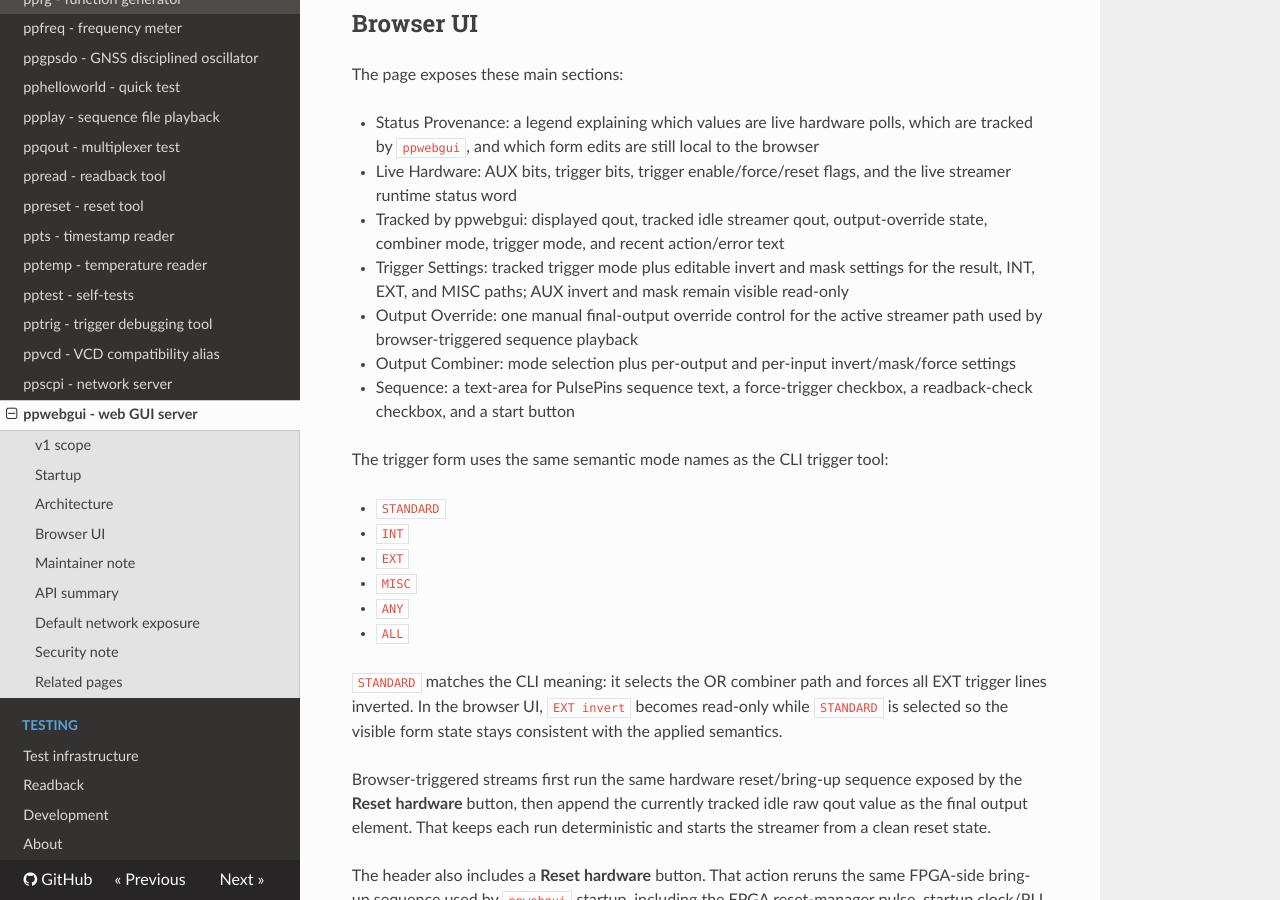
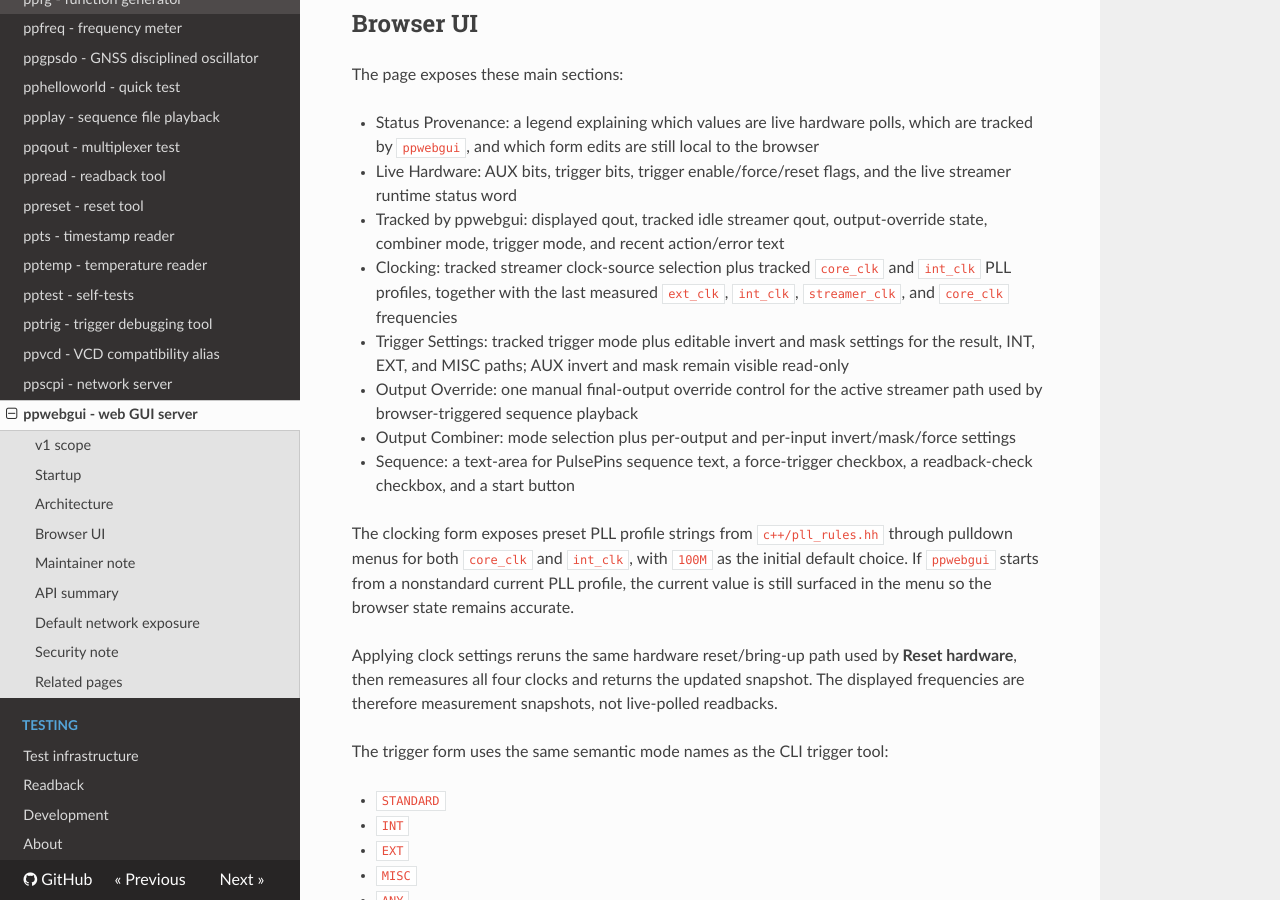
Before and after one commit to rokzitko/PulsePins, an MkDocs documentation site: the page built from docs/docs/ppwebgui.md, in a window 1280 px wide and 900 px high, scrolled down 1978 px. Built offline with MkDocs 1.6.1, drawn with Linux system fonts in a browser that asks for light colours; nearby versions of some CDN libraries; some of the changed text lies outside the part shown.

Commit message:
refine ppwebgui clocking controls and docs
Switch the browser clock profile inputs to preset PLL pull-down menus with 100M as the initial default while still surfacing nonstandard tracked profiles honestly. Update the ppwebgui and clock-domain docs to cover the new clocking panel, measurement semantics, and clock-control endpoints.

```diff
--- a/docs/docs/ppwebgui.md
+++ b/docs/docs/ppwebgui.md
@@ -80,10 +80,15 @@ The page exposes these main sections:
 * Status Provenance: a legend explaining which values are live hardware polls, which are tracked by `ppwebgui`, and which form edits are still local to the browser
 * Live Hardware: AUX bits, trigger bits, trigger enable/force/reset flags, and the live streamer runtime status word
 * Tracked by ppwebgui: displayed qout, tracked idle streamer qout, output-override state, combiner mode, trigger mode, and recent action/error text
+* Clocking: tracked streamer clock-source selection plus tracked `core_clk` and `int_clk` PLL profiles, together with the last measured `ext_clk`, `int_clk`, `streamer_clk`, and `core_clk` frequencies
 * Trigger Settings: tracked trigger mode plus editable invert and mask settings for the result, INT, EXT, and MISC paths; AUX invert and mask remain visible read-only
 * Output Override: one manual final-output override control for the active streamer path used by browser-triggered sequence playback
 * Output Combiner: mode selection plus per-output and per-input invert/mask/force settings
 * Sequence: a text-area for PulsePins sequence text, a force-trigger checkbox, a readback-check checkbox, and a start button
+
+The clocking form exposes preset PLL profile strings from `c++/pll_rules.hh` through pulldown menus for both `core_clk` and `int_clk`, with `100M` as the initial default choice. If `ppwebgui` starts from a nonstandard current PLL profile, the current value is still surfaced in the menu so the browser state remains accurate.
+
+Applying clock settings reruns the same hardware reset/bring-up path used by **Reset hardware**, then remeasures all four clocks and returns the updated snapshot. The displayed frequencies are therefore measurement snapshots, not live-polled readbacks.
 
 The trigger form uses the same semantic mode names as the CLI trigger tool:
 
@@ -132,6 +137,8 @@ Higher layers should never own or relocate the hardware wrapper graph directly.
 
 While the user is editing the **Trigger Settings**, **Output Override**, or **Output Combiner** form, the browser keeps those local edits visible until **Apply** or **Revert local edits** is pressed. That makes it explicit when the visible form contents differ from the tracked state coming back from `/api/status`.
 
+The **Clocking** form behaves the same way. Local clock edits stay in the browser until **Apply clock settings** or **Revert local edits** is pressed, while the measured frequency fields continue to reflect the last captured snapshot.
+
 Values shown in the browser are rendered in hexadecimal by default. Input fields still accept the same integer formats as the CLI helpers: decimal, hexadecimal, binary, octal, and Verilog-style literals.
 
 ## API summary
@@ -139,6 +146,8 @@ Values shown in the browser are rendered in hexadecimal by default. Input fields
 Version 1 keeps the API small:
 
 * `GET /api/status` returns JSON status for AUX, trigger state, trigger-combiner settings, active streamer qout state, combiner state, and recent action/error text
+* `POST /api/clocking` expects an `application/x-www-form-urlencoded` body with `source`, `core_profile`, and `int_profile`; applying clock settings reruns reset/bring-up and then remeasures all clocks
+* `POST /api/clocking/measure` reruns the frequency-meter measurement path without changing tracked clock settings
 * `POST /api/trigger` expects an `application/x-www-form-urlencoded` body with `mode`, `invert_result`, `invert_int`, `invert_ext`, `invert_misc`, `mask_int`, `mask_ext`, and `mask_misc`
 * `POST /api/qout` expects an `application/x-www-form-urlencoded` body with `override_enabled` and `override_value`
 * `POST /api/combiner` expects an `application/x-www-form-urlencoded` body with the combiner mode plus output and input settings
@@ -186,6 +195,16 @@ and a `trigger_settings` object with:
 * `mask_misc`
 * `mask_aux`
 
+and a `clocking` object with:
+
+* `tracked.source`
+* `tracked.core_profile`
+* `tracked.int_profile`
+* `measured.ext_clk_hz`
+* `measured.int_clk_hz`
+* `measured.streamer_clk_hz`
+* `measured.core_clk_hz`
+
 `POST /api/stream` runs synchronously. While a hardware action is in flight, the browser disables the control forms until the request finishes.
 
 ## Default network exposure
```
Also changed, not shown: docs/docs/clock_domain.md (+6 -0 lines), 1 other file.
